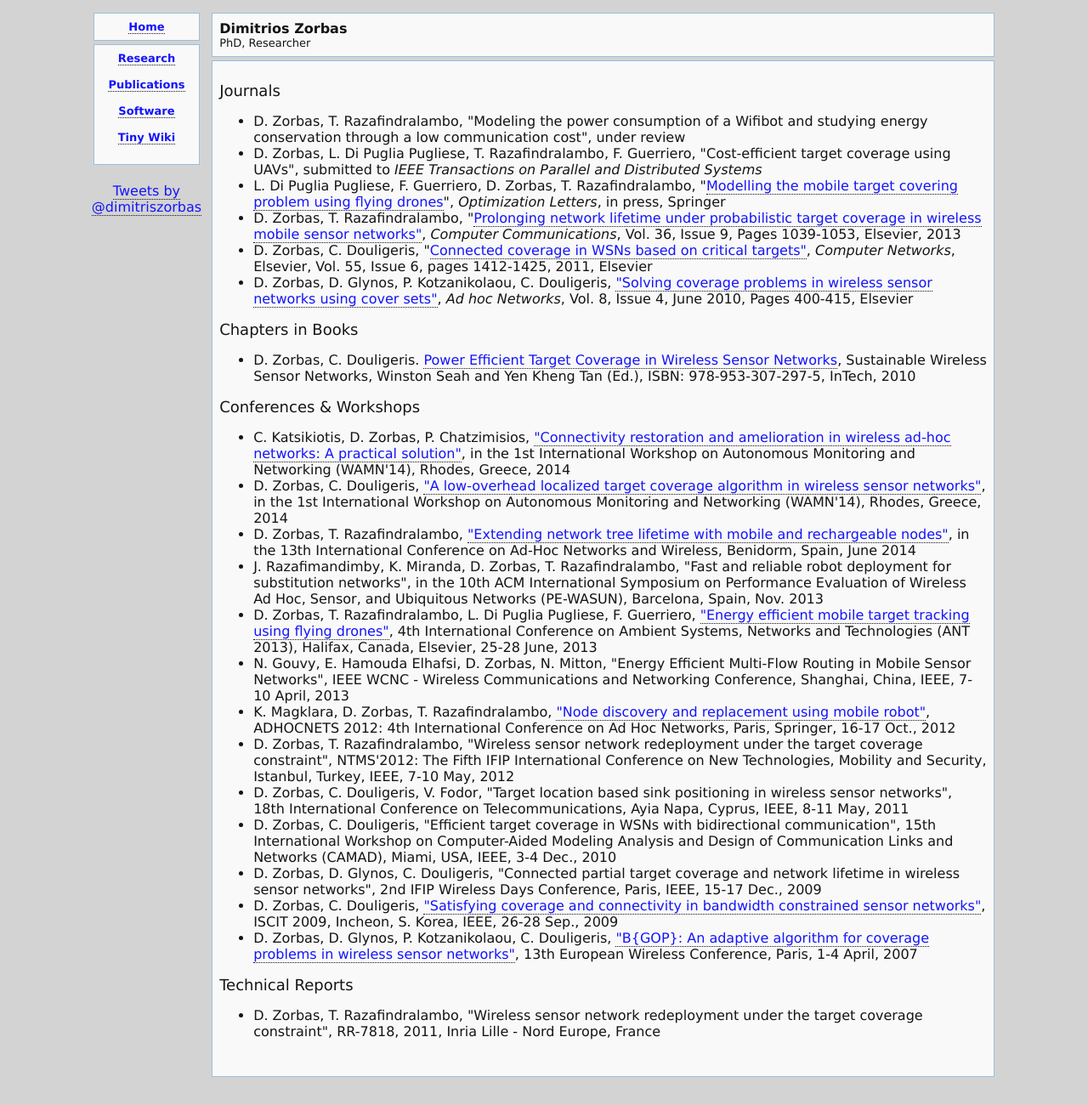
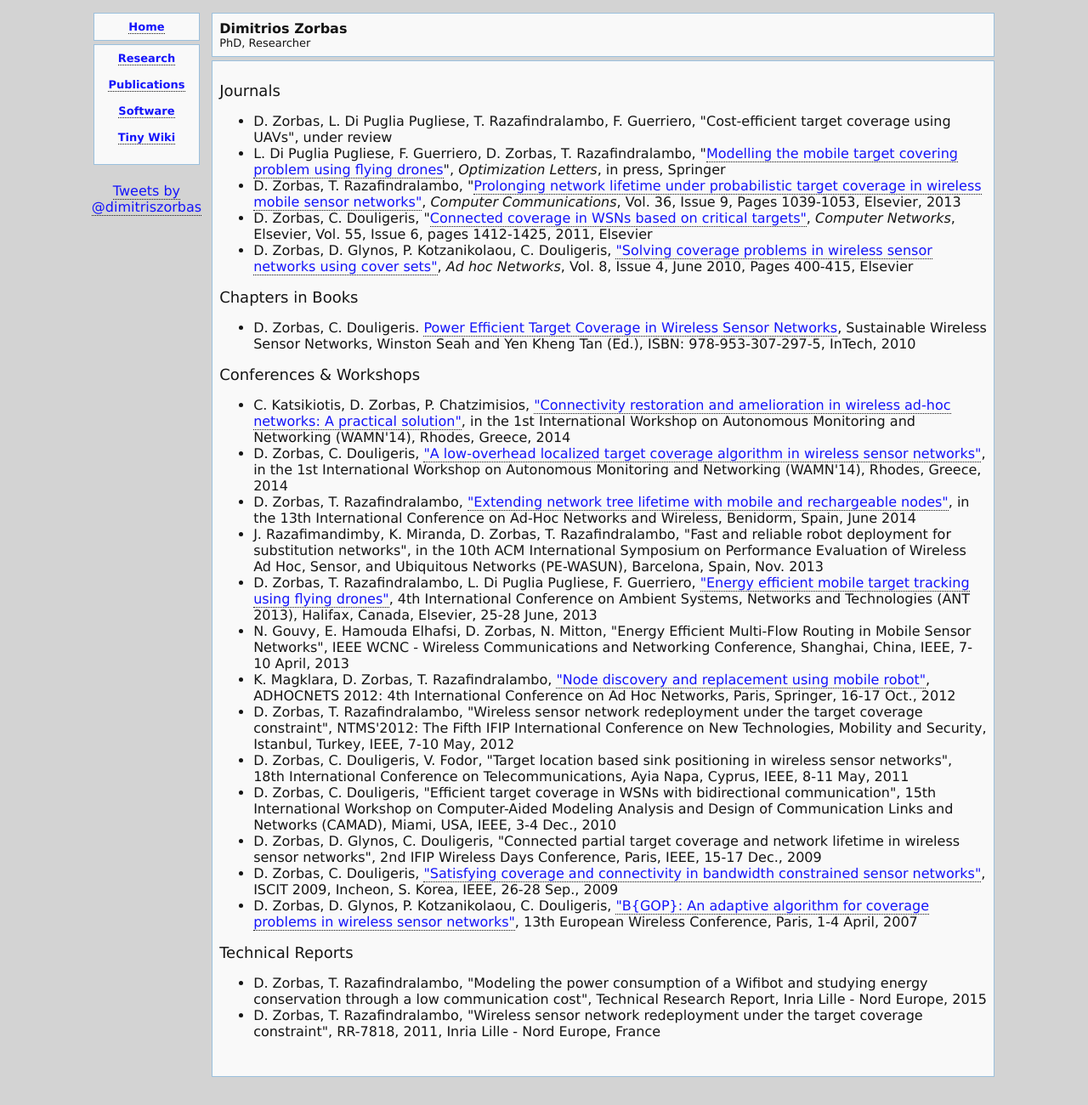
Before and after one commit to deltazita/deltazita.github.io, a plain HTML site: page publications.html in a window 1280 px wide. Shown: the whole page at 85% size. Drawn offline with Linux system fonts and the light colour scheme.

Commit message:
renew pubs

```diff
--- a/publications.html
+++ b/publications.html
@@ -83,8 +83,7 @@
 <p></p>
 <p><font size="4">Journals</font>
 </p><ul>
-<li>D. Zorbas, T. Razafindralambo, "Modeling the power consumption of a Wifibot and studying energy conservation through a low communication cost", under review</li>
-<li>D. Zorbas, L. Di Puglia Pugliese, T. Razafindralambo, F. Guerriero, "Cost-efficient target coverage using UAVs", submitted to <i>IEEE Transactions on Parallel and Distributed Systems</i></li>
+<li>D. Zorbas, L. Di Puglia Pugliese, T. Razafindralambo, F. Guerriero, "Cost-efficient target coverage using UAVs", under review</i></li>
 <li>L. Di Puglia Pugliese, F. Guerriero, D. Zorbas, T. Razafindralambo, "<a href="https://hal.inria.fr/hal-01187118/document">Modelling the mobile target covering problem using flying drones</a>", <i>Optimization Letters</i>, in press, Springer</li>
 <li>D. Zorbas, T. Razafindralambo, "<a href="files/comcom-plain.pdf">Prolonging network lifetime under probabilistic target coverage in wireless mobile sensor networks"</a>, <i>Computer Communications</i>, Vol. 36, Issue 9, Pages 1039-1053, Elsevier, 2013</li>
 <li>D. Zorbas, C. Douligeris, "<a href="files/comnet-plain.pdf">Connected coverage in WSNs based on critical targets"</a>, <i>Computer Networks</i>, Elsevier, Vol. 55, Issue 6, pages 1412-1425, 2011, Elsevier</li>
@@ -117,6 +116,7 @@
 <p><font size="4">Technical Reports</font>
 </p>
 <ul>
+<li>D. Zorbas, T. Razafindralambo, "Modeling the power consumption of a Wifibot and studying energy conservation through a low communication cost", Technical Research Report, Inria Lille - Nord Europe, 2015</li>
 <li>D. Zorbas, T. Razafindralambo, "Wireless sensor network redeployment under the target coverage constraint", RR-7818, 2011, Inria Lille - Nord Europe, France</li>
 </ul>
 <br>
```
